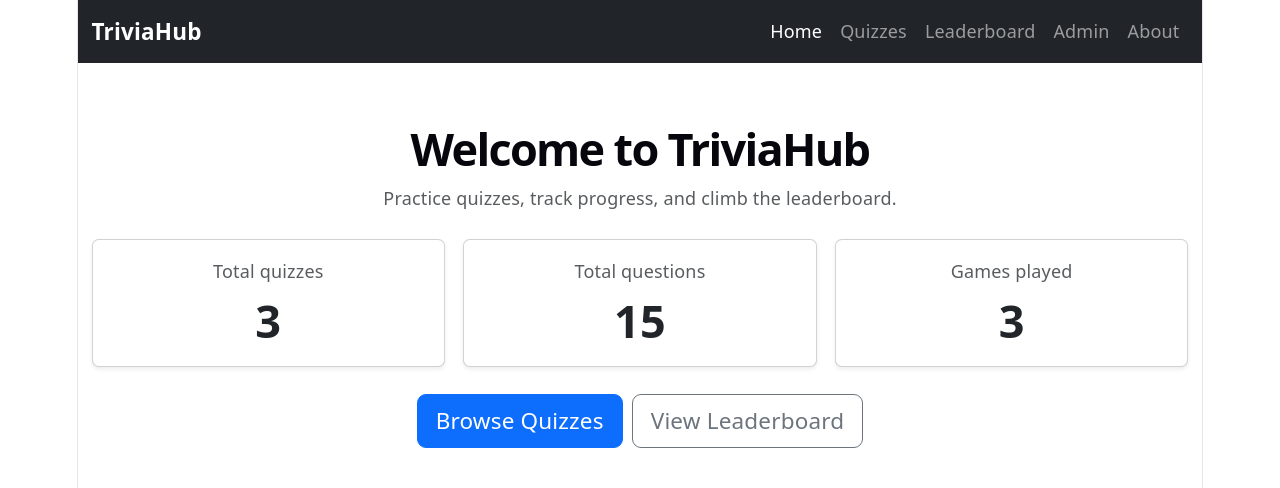
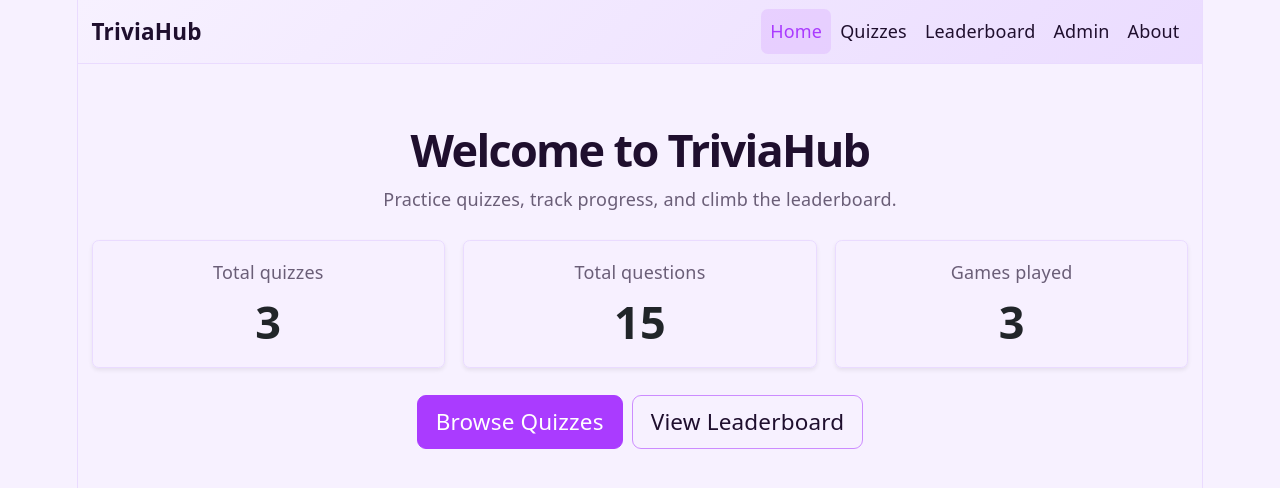
Before and after one commit to joellegh98/triviahub, a React app in the folder frontend/: page / in a window 1280 px wide. Shown: the top 488 px of the page. Built offline with nearby package versions, Linux system fonts and the light colour scheme; the HTML template or start-up script is replaced by a standard one.

Commit message:
redesigned the page color shades

```diff
--- a/frontend/src/index.css
+++ b/frontend/src/index.css
@@ -1,13 +1,14 @@
 :root {
-  --text: #6b6375;
-  --text-h: #08060d;
-  --bg: #fff;
-  --border: #e5e4e7;
-  --code-bg: #f4f3ec;
+  /* Light-purple theme (applies globally; Bootstrap will inherit many colors). */
+  --text: #4b2d66;
+  --text-h: #1f0f2e;
+  --bg: #f7f1ff;
+  --border: #eadbff;
+  --code-bg: #f1e7ff;
   --accent: #aa3bff;
-  --accent-bg: rgba(170, 59, 255, 0.1);
-  --accent-border: rgba(170, 59, 255, 0.5);
-  --social-bg: rgba(244, 243, 236, 0.5);
+  --accent-bg: rgba(170, 59, 255, 0.12);
+  --accent-border: rgba(170, 59, 255, 0.55);
+  --social-bg: rgba(170, 59, 255, 0.08);
   --shadow:
     rgba(0, 0, 0, 0.1) 0 10px 15px -3px, rgba(0, 0, 0, 0.05) 0 4px 6px -2px;
 
@@ -32,17 +33,18 @@
 
 @media (prefers-color-scheme: dark) {
   :root {
-    --text: #9ca3af;
-    --text-h: #f3f4f6;
-    --bg: #16171d;
-    --border: #2e303a;
-    --code-bg: #1f2028;
-    --accent: #c084fc;
-    --accent-bg: rgba(192, 132, 252, 0.15);
-    --accent-border: rgba(192, 132, 252, 0.5);
-    --social-bg: rgba(47, 48, 58, 0.5);
+    /* Keep the light-purple theme even when OS requests dark mode. */
+    --text: #4b2d66;
+    --text-h: #1f0f2e;
+    --bg: #f7f1ff;
+    --border: #eadbff;
+    --code-bg: #f1e7ff;
+    --accent: #aa3bff;
+    --accent-bg: rgba(170, 59, 255, 0.12);
+    --accent-border: rgba(170, 59, 255, 0.55);
+    --social-bg: rgba(170, 59, 255, 0.08);
     --shadow:
-      rgba(0, 0, 0, 0.4) 0 10px 15px -3px, rgba(0, 0, 0, 0.25) 0 4px 6px -2px;
+      rgba(0, 0, 0, 0.1) 0 10px 15px -3px, rgba(0, 0, 0, 0.05) 0 4px 6px -2px;
   }
 
   #social .button-icon {
@@ -52,6 +54,8 @@
 
 body {
   margin: 0;
+  background: var(--bg);
+  color: var(--text);
 }
 
 #root {
@@ -64,6 +68,105 @@ body {
   display: flex;
   flex-direction: column;
   box-sizing: border-box;
+}
+
+/* Make the main layout left-aligned by default (individual pages can override). */
+main.container {
+  text-align: left;
+}
+
+/* ---- Bootstrap overrides: navbar/buttons/cards/tables/alerts ---- */
+
+/* Replace the dark/black navbar styling with light-purple. */
+.navbar.bg-dark {
+  background: linear-gradient(
+    135deg,
+    rgba(247, 241, 255, 0.95),
+    rgba(234, 219, 255, 0.95)
+  ) !important;
+  border-bottom: 1px solid var(--border);
+}
+
+.navbar.bg-dark .navbar-brand,
+.navbar.bg-dark .nav-link {
+  color: var(--text-h) !important;
+}
+
+.navbar.bg-dark .nav-link:hover {
+  color: var(--accent) !important;
+}
+
+.navbar.bg-dark .nav-link.active {
+  color: var(--accent) !important;
+  background: var(--accent-bg) !important;
+  border-radius: 0.375rem;
+}
+
+/* Primary buttons should be purple (instead of Bootstrap blue). */
+.btn-primary {
+  background-color: var(--accent) !important;
+  border-color: var(--accent) !important;
+}
+
+.btn-primary:hover {
+  background-color: rgba(170, 59, 255, 0.92) !important;
+  border-color: rgba(170, 59, 255, 0.92) !important;
+}
+
+.btn-outline-secondary {
+  color: var(--text-h) !important;
+  border-color: var(--accent-border) !important;
+}
+
+.btn-outline-secondary:hover {
+  color: var(--text-h) !important;
+  background-color: var(--accent-bg) !important;
+}
+
+.btn-outline-danger {
+  color: var(--text-h) !important;
+  border-color: var(--accent-border) !important;
+}
+
+.btn-outline-danger:hover {
+  color: var(--text-h) !important;
+  background-color: var(--accent-bg) !important;
+}
+
+/* Make surfaces/cards/list items match the purple theme. */
+.card,
+.list-group-item,
+.modal-content {
+  background-color: rgba(247, 241, 255, 0.75) !important;
+  border-color: var(--border) !important;
+}
+
+/* Tables: subtle purple zebra. */
+.table-striped > tbody > tr:nth-of-type(odd) {
+  background-color: rgba(170, 59, 255, 0.06);
+}
+
+.table {
+  color: var(--text) !important;
+}
+
+.alert {
+  border-color: var(--border) !important;
+}
+
+.alert-warning,
+.alert-info,
+.alert-secondary {
+  background-color: rgba(170, 59, 255, 0.08) !important;
+  color: var(--text-h) !important;
+}
+
+.text-muted {
+  color: rgba(31, 15, 46, 0.65) !important;
+}
+
+.form-label {
+  color: var(--text-h) !important;
 }
 
 h1,
```
